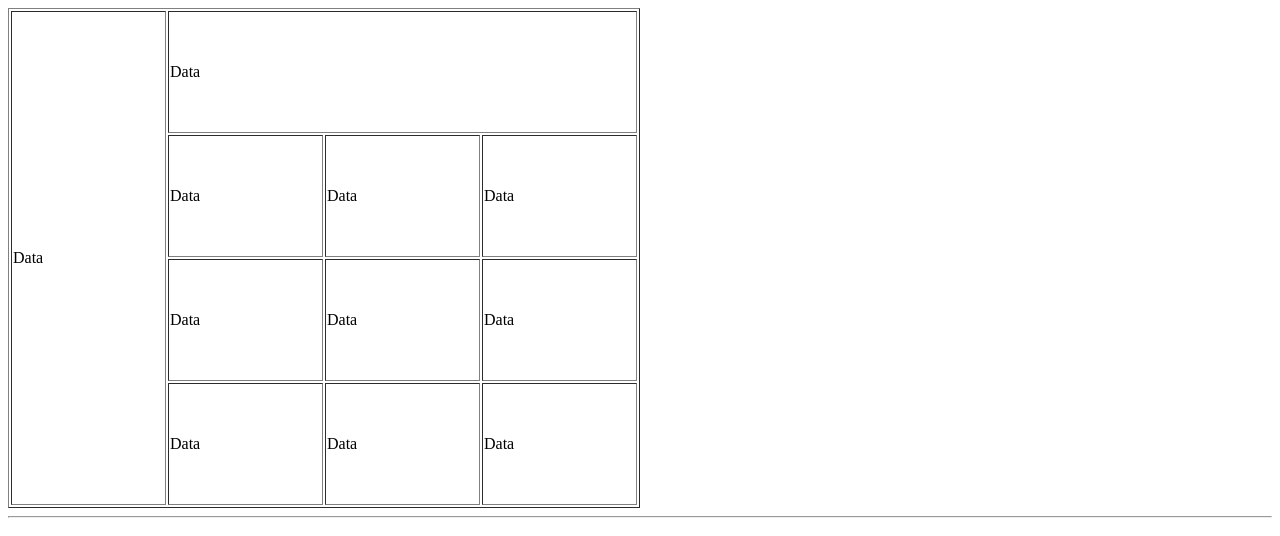
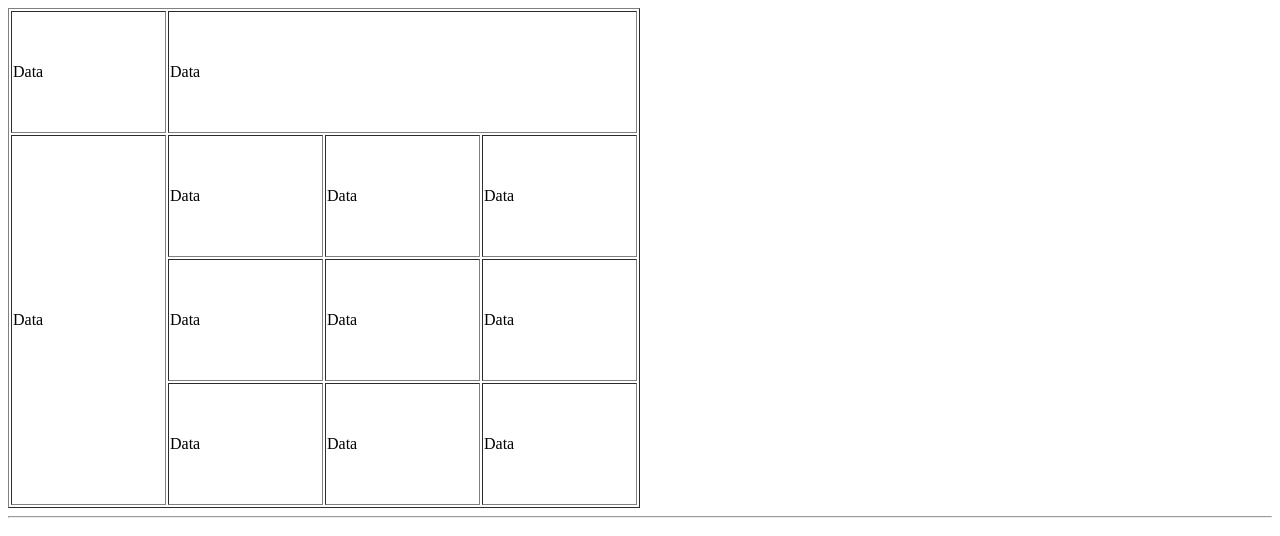
Before and after one commit to RWn-ChetanSharma/21_May_FSD_9, a plain HTML site: page HTML/13TableMerging.html in a window 1280 px wide. Shown: the top 536 px of the page. Drawn offline with Linux system fonts and the light colour scheme.

Commit message:
Lecture Data

```diff
--- a/HTML/13TableMerging.html
+++ b/HTML/13TableMerging.html
@@ -7,12 +7,13 @@
 </head>
 <body>
     <table border="1" width="50%" height="500px">
-        <!-- <table border="1" width="50%" height="500px" cellspacing="0"  cellpadding="20"> -->
+        <!-- <table border="1" width="50%" height="500px" cellspacing="10"  cellpadding="20px"> -->
         <tr>
-            <td rowspan="4">Data</td>
+            <td >Data</td>
             <td colspan="3">Data</td>
         </tr>
         <tr>
+            <td rowspan="3">Data</td>
             <td>Data</td>
             <td>Data</td>
             <td>Data</td>
```
